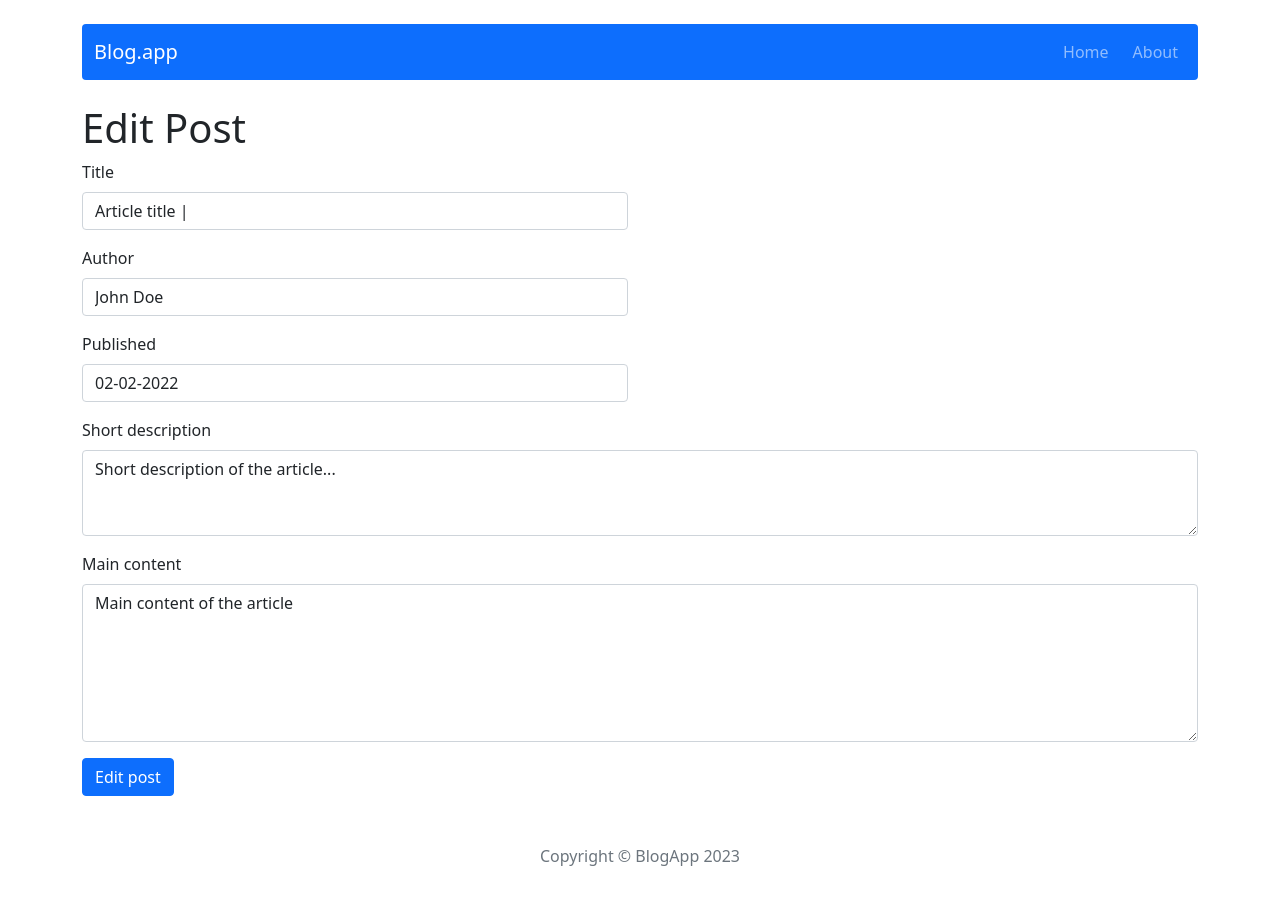
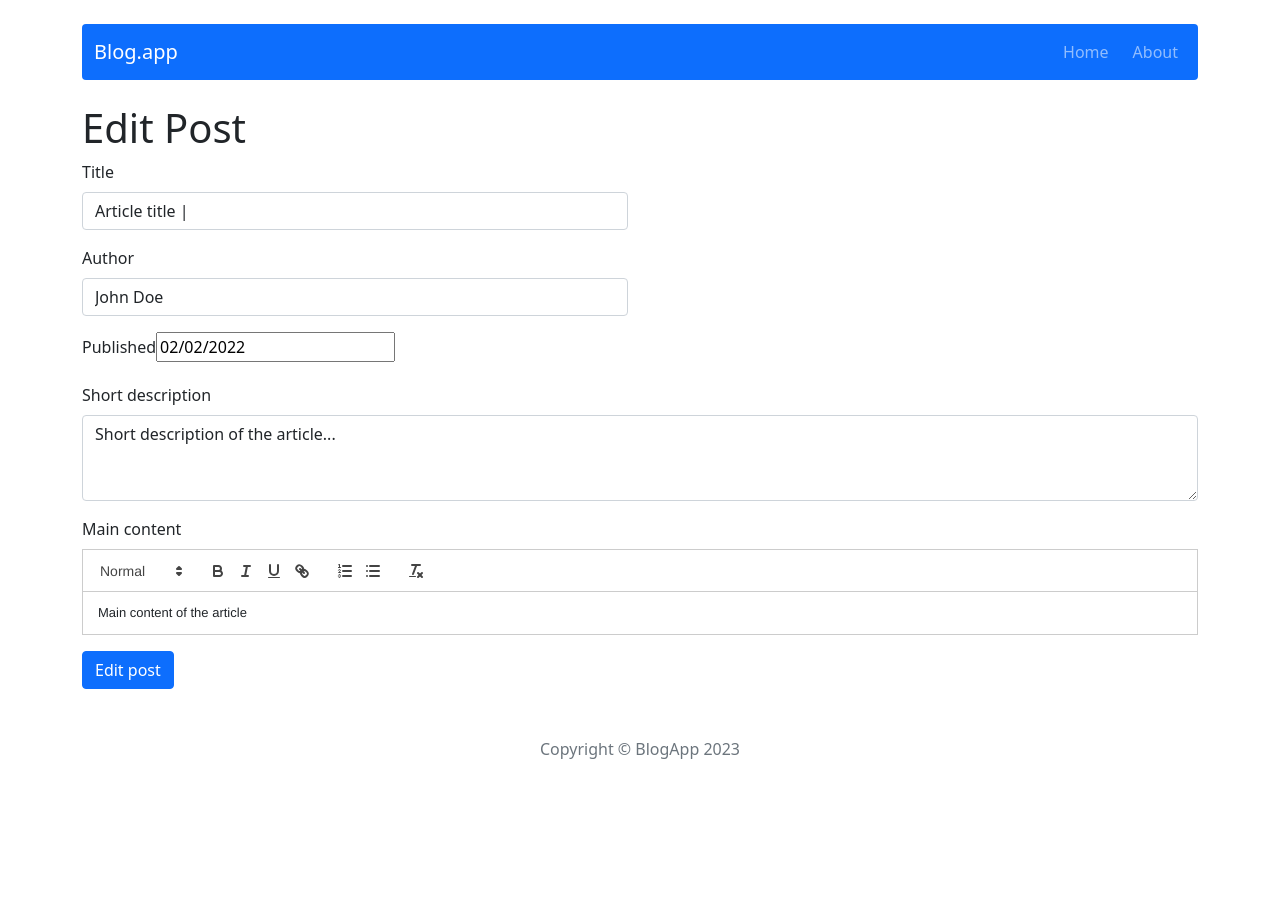
Before and after one commit to GrzeDul/crud-blog, a React (Create React App) app: page /post/edit/1 in a window 1280 px wide. Shown: the top 904 px of the page. After the commit the page ends 809 px from the top, so only its background shows below. Built offline with nearby package versions, Linux system fonts and the light colour scheme.

Commit message:
Add form validation

```diff
--- a/package.json
+++ b/package.json
@@ -10,7 +10,10 @@
     "http-server": "^14.1.1",
     "react": "^18.2.0",
     "react-bootstrap": "^2.0.4",
+    "react-datepicker": "^4.10.0",
     "react-dom": "^18.2.0",
+    "react-hook-form": "^7.19.5",
+    "react-quill": "^2.0.0",
     "react-redux": "^7.2.6",
     "react-router-dom": "^6.0.1",
     "react-scripts": "5.0.1",
--- a/src/components/features/PostCard/PostCard.js
+++ b/src/components/features/PostCard/PostCard.js
@@ -3,6 +3,7 @@ import Card from 'react-bootstrap/Card';
 import PropTypes from 'prop-types';
 import { Link } from 'react-router-dom';
 const PostCard = ({ author, title, publishedDate, shortDescription, id }) => {
+  console.log(publishedDate);
   return (
     <Card style={{ width: '18rem' }}>
       <Card.Body className='d-flex flex-column'>
--- a/src/components/features/PostForm/PostForm.js
+++ b/src/components/features/PostForm/PostForm.js
@@ -3,26 +3,52 @@ import Form from 'react-bootstrap/Form';
 import Row from 'react-bootstrap/Row';
 import Col from 'react-bootstrap/Col';
 import { useState } from 'react';
+import ReactQuill from 'react-quill';
+import 'react-quill/dist/quill.snow.css';
 import PropTypes from 'prop-types';
+import DatePicker from 'react-datepicker';
+import 'react-datepicker/dist/react-datepicker.css';
+import { useForm } from 'react-hook-form';
+
 const PostForm = ({ action, actionText, ...props }) => {
   const [title, setTitle] = useState(props.title || '');
   const [shortDescription, setShortDescription] = useState(
     props.shortDescription || ''
   );
-  const [publishedDate, setPublishedDate] = useState(props.publishedDate || '');
+  const [publishedDate, setPublishedDate] = useState(
+    props.publishedDate || new Date()
+  );
   const [author, setAuthor] = useState(props.author || '');
   const [content, setContent] = useState(props.content || '');
+  const [contentError, setContentError] = useState(false);
+  const [dateError, setDateError] = useState(false);
+  const {
+    register,
+    handleSubmit: validate,
+    formState: { errors },
+  } = useForm();
   const handleFormSubmit = (e) => {
-    e.preventDefault();
-    action({ title, author, publishedDate, shortDescription, content });
+    setContentError(!content);
+    setDateError(!publishedDate);
+    console.log(contentError, dateError);
+    if (content && publishedDate) {
+      action({
+        title,
+        author,
+        publishedDate,
+        shortDescription,
+        content,
+      });
+    }
   };
   return (
-    <Form onSubmit={handleFormSubmit}>
+    <Form onSubmit={validate(handleFormSubmit)}>
       <Row>
         <Col sm={8} md={6}>
           <Form.Group className='mb-3' controlId='formTitle'>
             <Form.Label>Title</Form.Label>
             <Form.Control
+              {...register('title', { required: true, minLength: 3 })}
               type='text'
               placeholder='Enter Title'
               value={title}
@@ -30,10 +56,16 @@ const PostForm = ({ action, actionText, ...props }) => {
                 setTitle(e.target.value);
               }}
             />
+            {errors.title && (
+              <small className='d-block form-text text-danger mt-2'>
+                This field is required and must be minimum 3 characters long
+              </small>
+            )}
           </Form.Group>
           <Form.Group className='mb-3' controlId='formAuthor'>
             <Form.Label>Author</Form.Label>
             <Form.Control
+              {...register('author', { required: true, minLength: 3 })}
               type='text'
               placeholder='Enter author'
               value={author}
@@ -41,23 +73,30 @@ const PostForm = ({ action, actionText, ...props }) => {
                 setAuthor(e.target.value);
               }}
             />
+            {errors.author && (
+              <small className='d-block form-text text-danger mt-2'>
+                This field is required and must be minimum 3 characters long
+              </small>
+            )}
           </Form.Group>
           <Form.Group className='mb-3' controlId='formPublished'>
             <Form.Label>Published</Form.Label>
-            <Form.Control
-              type='text'
-              placeholder='Enter date'
-              value={publishedDate}
-              onChange={(e) => {
-                setPublishedDate(e.target.value);
-              }}
+            <DatePicker
+              selected={publishedDate}
+              onChange={(date) => setPublishedDate(date)}
             />
+            {dateError && (
+              <small className='d-block form-text text-danger mt-2'>
+                Date can't be empty
+              </small>
+            )}
           </Form.Group>
         </Col>
       </Row>
       <Form.Group className='mb-3' controlId='TextareaDescription'>
         <Form.Label>Short description</Form.Label>
         <Form.Control
+          {...register('shortDescription', { required: true, minLength: 20 })}
           as='textarea'
           rows={3}
           placeholder='Leave a comment here'
@@ -66,18 +105,25 @@ const PostForm = ({ action, actionText, ...props }) => {
             setShortDescription(e.target.value);
           }}
         />
+        {errors.shortDescription && (
+          <small className='d-block form-text text-danger mt-2'>
+            This field is required and must be minimum 20 characters long
+          </small>
+        )}
       </Form.Group>
       <Form.Group className='mb-3' controlId='TextareaContent'>
         <Form.Label>Main content</Form.Label>
-        <Form.Control
-          as='textarea'
-          rows={6}
+        <ReactQuill
+          theme='snow'
           placeholder='Leave a comment here'
           value={content}
-          onChange={(e) => {
-            setContent(e.target.value);
-          }}
+          onChange={setContent}
         />
+        {contentError && (
+          <small className='d-block form-text text-danger mt-2'>
+            Content can't be empty
+          </small>
+        )}
       </Form.Group>
       <Button variant='primary' type='submit'>
         {actionText}
--- a/src/components/features/RenderPosts/RenderPosts.js
+++ b/src/components/features/RenderPosts/RenderPosts.js
@@ -3,6 +3,7 @@ import PostCard from '../PostCard/PostCard';
 import CardGroup from 'react-bootstrap/CardGroup';
 import { useSelector } from 'react-redux';
 import { getAllPosts } from '../../../redux/postsRedux';
+import { dateToString } from '../../../utils';
 const RenderPosts = () => {
   const posts = useSelector(getAllPosts);
   return (
@@ -10,7 +11,11 @@ const RenderPosts = () => {
       <CardGroup>
         {posts.length === 0 && <h2 className='m-auto'>No posts</h2>}
         {posts.map((post) => (
-          <PostCard key={post.id} {...post} />
+          <PostCard
+            key={post.id}
+            {...post}
+            publishedDate={dateToString(post.publishedDate)}
+          />
         ))}
       </CardGroup>
     </Container>
--- a/src/components/pages/Post/Post.js
+++ b/src/components/pages/Post/Post.js
@@ -9,6 +9,7 @@ import { getPostById } from '../../../redux/postsRedux';
 import { useParams, Navigate } from 'react-router';
 import { useState } from 'react';
 import { deletePost } from '../../../redux/postsRedux';
+import { dateToString } from '../../../utils';
 const Post = () => {
   const [show, setShow] = useState(false);
   const dispatch = useDispatch();
@@ -22,6 +23,7 @@ const Post = () => {
   const postData = useSelector((state) => getPostById(state, id));
   if (!postData) return <Navigate to='/' />;
   const { title, author, publishedDate, content } = postData;
+  const convertedPublishedDate = dateToString(publishedDate);
   return (
     <article>
       <Modal show={show} onHide={handleClose}>
@@ -77,9 +79,9 @@ const Post = () => {
               <span>Author: {author}</span>
             </p>
             <p className='mb-1 text-bold'>
-              <span>Published: {publishedDate}</span>
+              <span>Published: {convertedPublishedDate}</span>
             </p>
-            <p className='my-3'>{content}</p>
+            <p className='my-3' dangerouslySetInnerHTML={{ __html: content }} />
           </Col>
         </Row>
       </Container>
--- a/src/redux/initialState.js
+++ b/src/redux/initialState.js
@@ -5,7 +5,7 @@ const initialState = {
       title: 'Article title |',
       shortDescription: 'Short description of the article...',
       content: 'Main content of the article',
-      publishedDate: '02-02-2022',
+      publishedDate: new Date(2022, 1, 2),
       author: 'John Doe',
     },
     {
@@ -13,7 +13,7 @@ const initialState = {
       title: 'Article two ||',
       shortDescription: 'Short description of the article...',
       content: 'Main content of the article',
-      publishedDate: '02-02-2022',
+      publishedDate: new Date(2022, 1, 2),
       author: 'John Doe',
     },
     {
@@ -21,7 +21,7 @@ const initialState = {
       title: 'Article three |||',
       shortDescription: 'Short description of the article...',
       content: 'Main content of the article',
-      publishedDate: '02-02-2022',
+      publishedDate: new Date(2022, 1, 2),
       author: 'John Doe',
     },
   ],
--- /dev/null
+++ b/src/utils.js
@@ -0,0 +1,3 @@
+export const dateToString = (date) => {
+  return date.toISOString().split('T')[0].split('-').reverse().join('/');
+};
```
Also changed, not shown: 1 other file (tests, documents, lock files or other folders).
